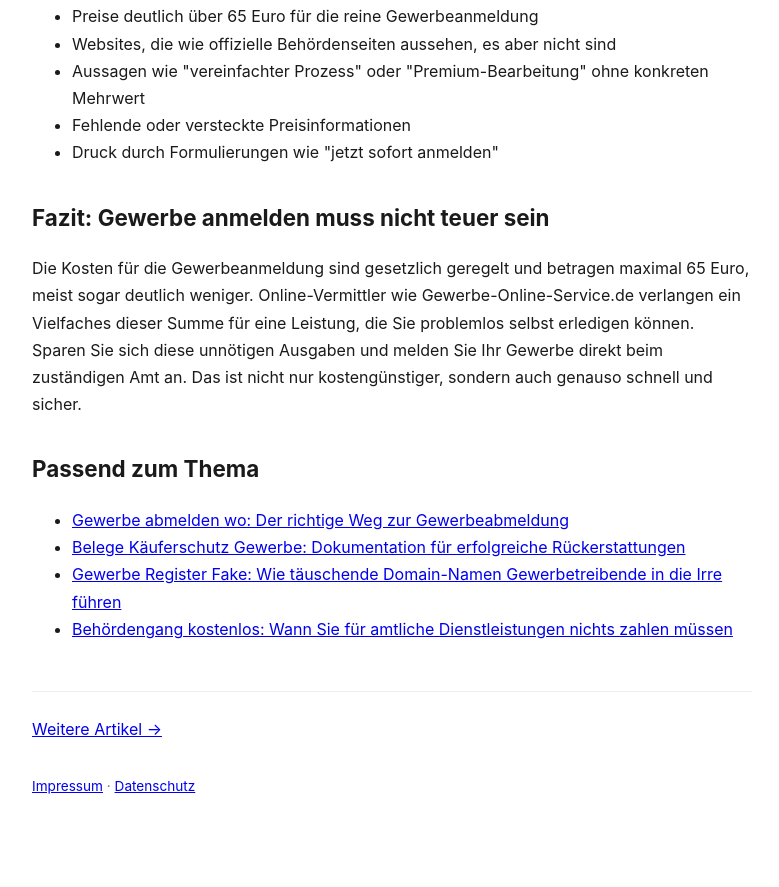
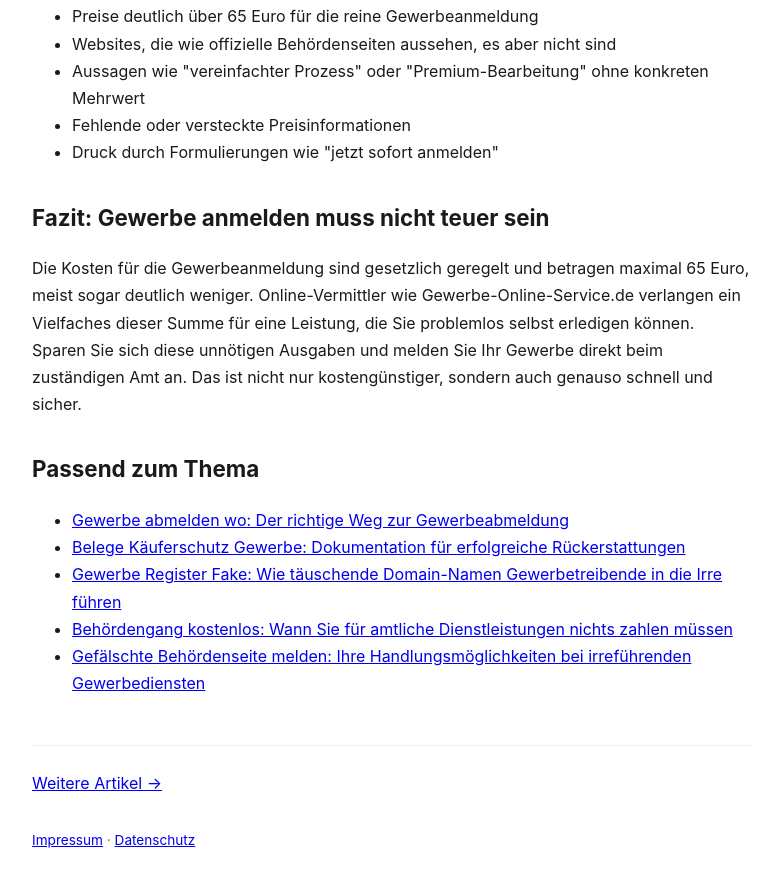
Before and after one commit to haraldlinhart-prog/formular-abzocke, a plain HTML site: page blog/gewerbe-anmelden-kosten-was-kostet-die-gewerbeanmeldung-wirklich/index.html in a window 1280 px wide. Shown: the part 3427-4314 px from the top of the page, without its empty margins (248-1027 px from the left). Before the commit the page ends 4265 px from the top, so only its background shows below. Drawn offline with Linux system fonts and the light colour scheme.

```diff
--- a/blog/gewerbe-anmelden-kosten-was-kostet-die-gewerbeanmeldung-wirklich/index.html
+++ b/blog/gewerbe-anmelden-kosten-was-kostet-die-gewerbeanmeldung-wirklich/index.html
@@ -13,7 +13,7 @@
 <meta property="og:url" content="https://www.formular-abzocke.de/blog/gewerbe-anmelden-kosten-was-kostet-die-gewerbeanmeldung-wirklich/">
 <meta property="og:site_name" content="formular-abzocke.de">
 
-<script type="application/ld+json">{"@context":"https://schema.org","@type":"BlogPosting","headline":"Gewerbe anmelden Kosten: Was kostet die Gewerbeanmeldung wirklich?","description":"Gewerbe anmelden Kosten im Überblick: Offizielle Gebühren zwischen 10-65€. Erfahren Sie, welche versteckten Kostenfallen bei Online-Services lauern.","inLanguage":"de","datePublished":"2026-09-08T06:02:47.654+00:00","dateModified":"2026-10-19T06:09:15.462Z","mainEntityOfPage":{"@type":"WebPage","@id":"https://www.formular-abzocke.de/blog/gewerbe-anmelden-kosten-was-kostet-die-gewerbeanmeldung-wirklich/"},"url":"https://www.formular-abzocke.de/blog/gewerbe-anmelden-kosten-was-kostet-die-gewerbeanmeldung-wirklich/","author":{"@type":"Organization","name":"formular-abzocke.de","url":"https://www.formular-abzocke.de/"},"publisher":{"@type":"Organization","name":"formular-abzocke.de","url":"https://www.formular-abzocke.de/"}}</script>
+<script type="application/ld+json">{"@context":"https://schema.org","@type":"BlogPosting","headline":"Gewerbe anmelden Kosten: Was kostet die Gewerbeanmeldung wirklich?","description":"Gewerbe anmelden Kosten im Überblick: Offizielle Gebühren zwischen 10-65€. Erfahren Sie, welche versteckten Kostenfallen bei Online-Services lauern.","inLanguage":"de","datePublished":"2026-09-08T06:02:47.654+00:00","dateModified":"2026-10-24T06:07:00.424Z","mainEntityOfPage":{"@type":"WebPage","@id":"https://www.formular-abzocke.de/blog/gewerbe-anmelden-kosten-was-kostet-die-gewerbeanmeldung-wirklich/"},"url":"https://www.formular-abzocke.de/blog/gewerbe-anmelden-kosten-was-kostet-die-gewerbeanmeldung-wirklich/","author":{"@type":"Organization","name":"formular-abzocke.de","url":"https://www.formular-abzocke.de/"},"publisher":{"@type":"Organization","name":"formular-abzocke.de","url":"https://www.formular-abzocke.de/"}}</script>
 <script type="application/ld+json">{"@context":"https://schema.org","@type":"BreadcrumbList","itemListElement":[{"@type":"ListItem","position":1,"name":"formular-abzocke.de","item":"https://www.formular-abzocke.de/"},{"@type":"ListItem","position":2,"name":"News","item":"https://www.formular-abzocke.de/blog/"},{"@type":"ListItem","position":3,"name":"Gewerbe anmelden Kosten: Was kostet die Gewerbeanmeldung wirklich?","item":"https://www.formular-abzocke.de/blog/gewerbe-anmelden-kosten-was-kostet-die-gewerbeanmeldung-wirklich/"}]}</script>
 <style>
   body { font-family: -apple-system, BlinkMacSystemFont, 'Segoe UI', Arial, sans-serif; max-width: 720px; margin: 0 auto; padding: 40px 20px; line-height: 1.7; color: #1a1a1a; }
@@ -122,7 +122,7 @@
 <h2>Fazit: Gewerbe anmelden muss nicht teuer sein</h2>
 
 <p>Die Kosten für die Gewerbeanmeldung sind gesetzlich geregelt und betragen maximal 65 Euro, meist sogar deutlich weniger. Online-Vermittler wie Gewerbe-Online-Service.de verlangen ein Vielfaches dieser Summe für eine Leistung, die Sie problemlos selbst erledigen können. Sparen Sie sich diese unnötigen Ausgaben und melden Sie Ihr Gewerbe direkt beim zuständigen Amt an. Das ist nicht nur kostengünstiger, sondern auch genauso schnell und sicher.</p>
-<!-- sp:related --><h2>Passend zum Thema</h2><ul><li><a href="https://www.formular-abzocke.de/blog/gewerbe-abmelden-wo-der-richtige-weg-zur-gewerbeabmeldung/">Gewerbe abmelden wo: Der richtige Weg zur Gewerbeabmeldung</a></li><li><a href="https://www.formular-abzocke.de/blog/belege-kauferschutz-gewerbe-dokumentation-fur-erfolgreiche-ruckerstatt/">Belege Käuferschutz Gewerbe: Dokumentation für erfolgreiche Rückerstattungen</a></li><li><a href="https://www.formular-abzocke.de/blog/gewerbe-register-fake-wie-tauschende-domain-namen-gewerbetreibende-in-/">Gewerbe Register Fake: Wie täuschende Domain-Namen Gewerbetreibende in die Irre führen</a></li><li><a href="https://www.formular-abzocke.de/blog/behordengang-kostenlos-wann-sie-fur-amtliche-dienstleistungen-nichts-z/">Behördengang kostenlos: Wann Sie für amtliche Dienstleistungen nichts zahlen müssen</a></li></ul><!-- /sp:related -->
+<!-- sp:related --><h2>Passend zum Thema</h2><ul><li><a href="https://www.formular-abzocke.de/blog/gewerbe-abmelden-wo-der-richtige-weg-zur-gewerbeabmeldung/">Gewerbe abmelden wo: Der richtige Weg zur Gewerbeabmeldung</a></li><li><a href="https://www.formular-abzocke.de/blog/belege-kauferschutz-gewerbe-dokumentation-fur-erfolgreiche-ruckerstatt/">Belege Käuferschutz Gewerbe: Dokumentation für erfolgreiche Rückerstattungen</a></li><li><a href="https://www.formular-abzocke.de/blog/gewerbe-register-fake-wie-tauschende-domain-namen-gewerbetreibende-in-/">Gewerbe Register Fake: Wie täuschende Domain-Namen Gewerbetreibende in die Irre führen</a></li><li><a href="https://www.formular-abzocke.de/blog/behordengang-kostenlos-wann-sie-fur-amtliche-dienstleistungen-nichts-z/">Behördengang kostenlos: Wann Sie für amtliche Dienstleistungen nichts zahlen müssen</a></li><li><a href="https://www.formular-abzocke.de/blog/gefalschte-behordenseite-melden-ihre-handlungsmoglichkeiten-bei-irrefu/">Gefälschte Behördenseite melden: Ihre Handlungsmöglichkeiten bei irreführenden Gewerbediensten</a></li></ul><!-- /sp:related -->
 <p style="margin-top:3rem;padding-top:1.5rem;border-top:1px solid #eee"><a href="https://www.formular-abzocke.de/blog/">Weitere Artikel &rarr;</a></p>
 <footer style="margin-top:2rem;font-size:0.85rem;color:#666"><a href="https://www.formular-abzocke.de/impressum/">Impressum</a> &middot; <a href="https://www.formular-abzocke.de/datenschutz/">Datenschutz</a></footer>
 </body>
```
